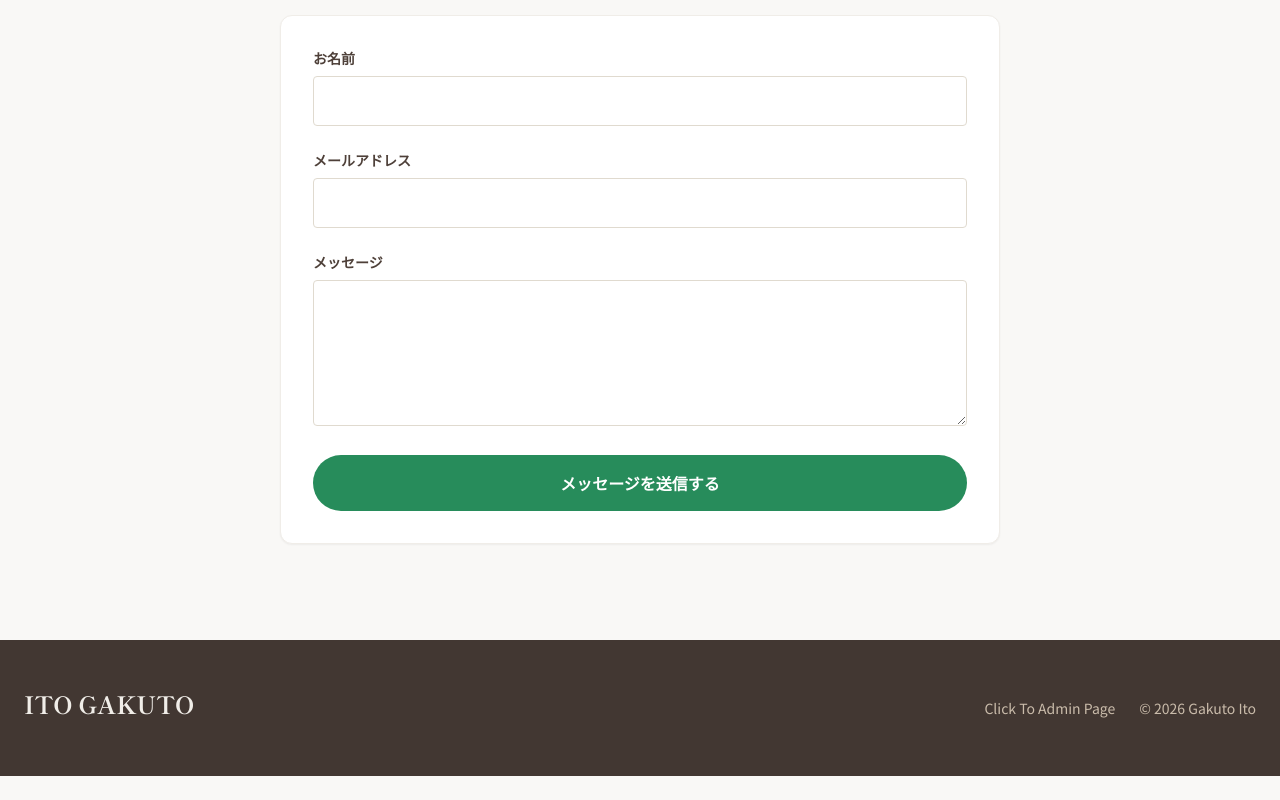
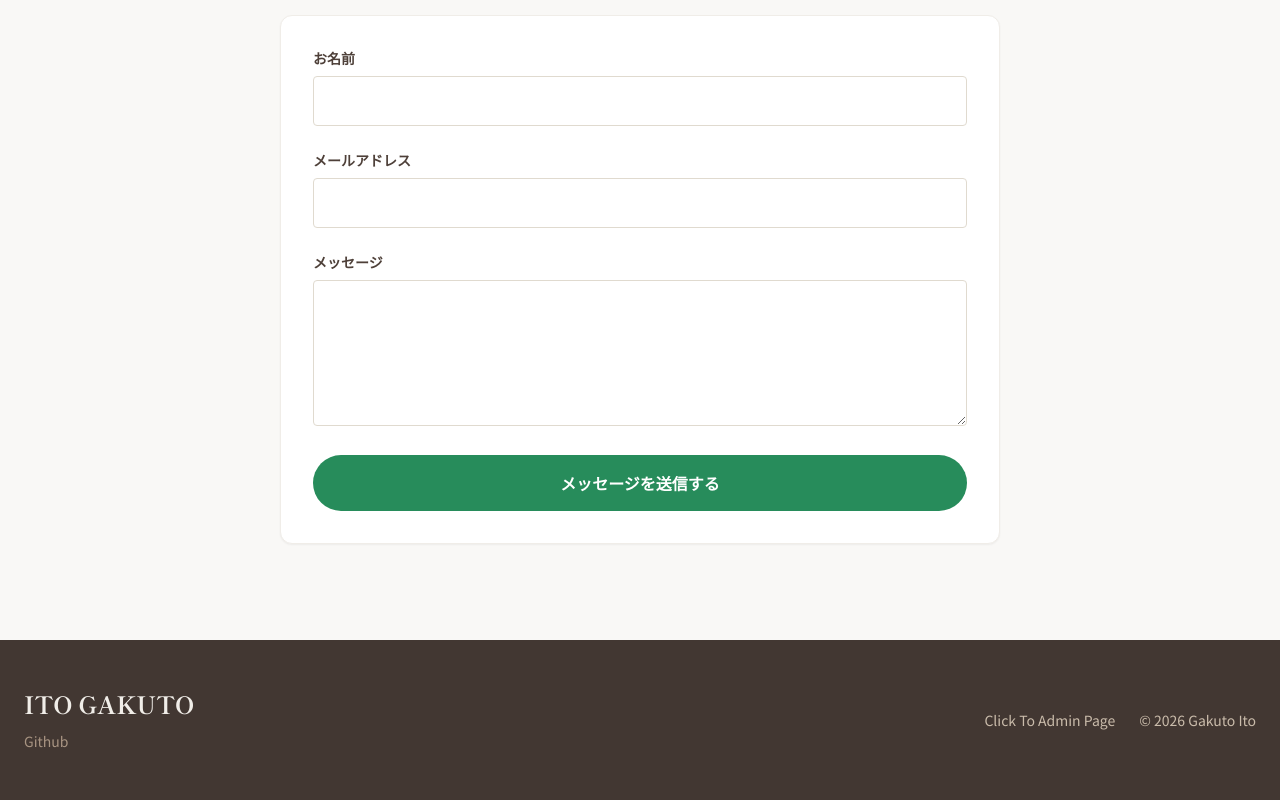
Before and after one commit to itogakuto/My-Portfolio, a React (Vite) app: page / in a window 1280 px wide. Shown: the part 4767-5567 px from the top of the page. Before the commit the page ends 5543 px from the top, so only its background shows below. Built offline with nearby package versions, Linux system fonts and the light colour scheme; no server answers; the database is empty.

Commit message:
READMEを追記

```diff
--- a/components/Layout.tsx
+++ b/components/Layout.tsx
@@ -79,6 +79,7 @@ const Footer: React.FC = () => (
     <div className="max-w-7xl mx-auto px-6 flex flex-col md:flex-row justify-between items-center">
       <div className="mb-4 md:mb-0">
         <h2 className="text-2xl font-bold serif mb-2">ITO GAKUTO</h2>
+        <a className="text-sm text-earth-400" href="https://github.com/itogakuto/portfolio_dev2">Github</a>
       </div>
       <div className="flex space-x-6 text-sm text-earth-300">
         <Link to="/admin" className="hover:text-white transition-colors">Click To Admin Page</Link>
```
Also changed, not shown: 1 other file (tests, documents, lock files or other folders).
